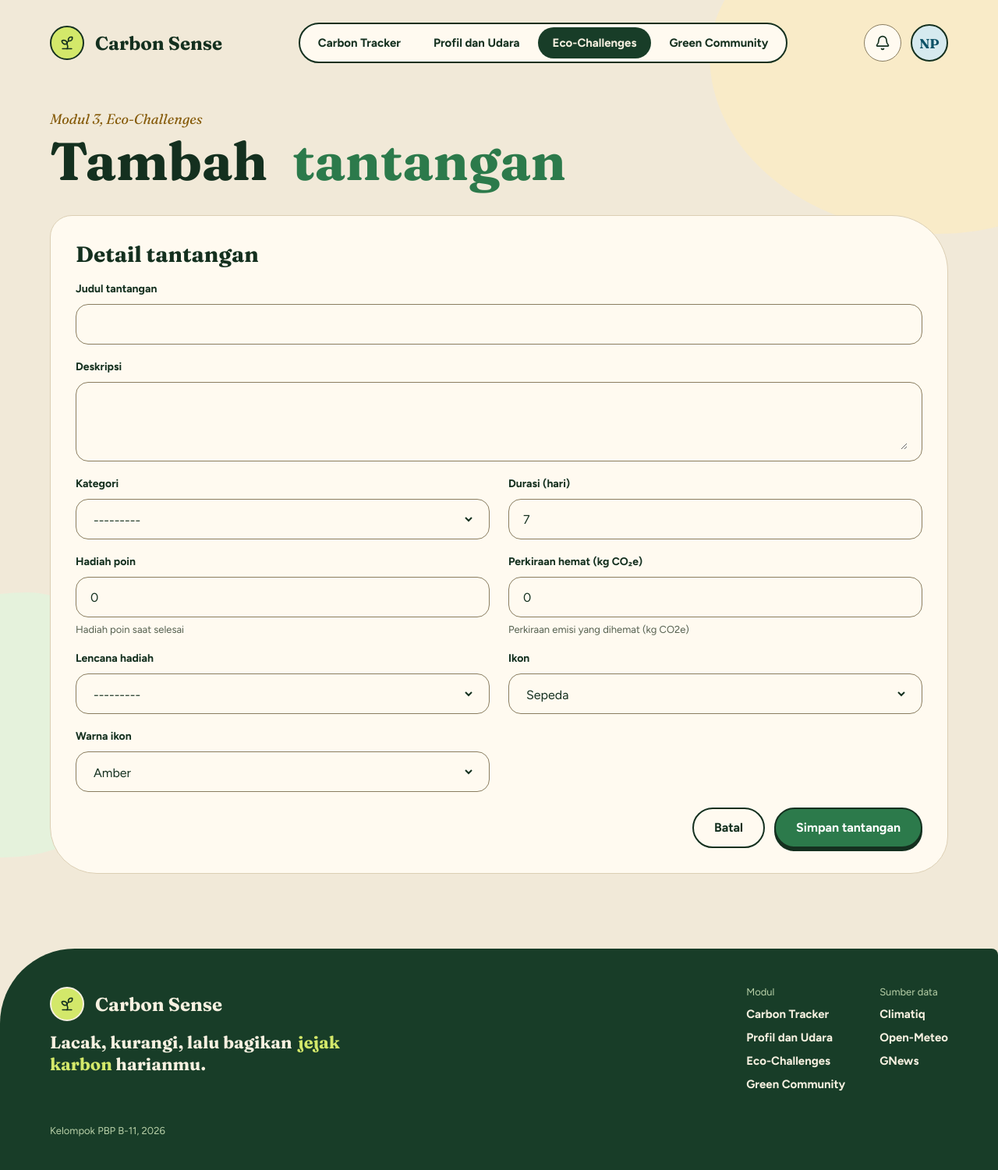
After one commit to PBP-B-11/carbon-sense, a Django app: page /challenges/tambah/ in a window 1280 px wide. The commit adds this page. Shown: the whole page at 78% size. Run offline with Django 5.2, Linux system fonts and the light colour scheme; the visitor is signed in with stand-in values (Sample User, id 1); data that the repository does not hold is empty.

Commit message:
feat: add create challenge form page

```diff
--- /dev/null
+++ b/challenges/forms.py
@@ -0,0 +1,56 @@
+from django import forms
+
+from .models import Challenge
+
+# Simbol ikon yang tersedia di sprite base.html
+IKON_PILIHAN = [
+    ("bike", "Sepeda"),
+    ("train-front", "Kereta"),
+    ("car", "Mobil"),
+    ("zap", "Listrik"),
+    ("sun", "Matahari"),
+    ("wind", "Angin"),
+    ("droplets", "Air"),
+    ("utensils", "Makanan"),
+    ("leaf", "Daun"),
+    ("sprout", "Tunas"),
+    ("star", "Bintang"),
+    ("award", "Penghargaan"),
+]
+
+
+class TantanganForm(forms.ModelForm):
+    icon = forms.ChoiceField(label="Ikon", choices=IKON_PILIHAN)
+
+    class Meta:
+        model = Challenge
+        fields = [
+            "title",
+            "description",
+            "category",
+            "duration_days",
+            "points",
+            "estimated_saving_kg",
+            "badge",
+            "icon",
+            "tone",
+        ]
+        labels = {
+            "title": "Judul tantangan",
+            "description": "Deskripsi",
+            "category": "Kategori",
+            "duration_days": "Durasi (hari)",
+            "points": "Hadiah poin",
+            "estimated_saving_kg": "Perkiraan hemat (kg CO₂e)",
+            "badge": "Lencana hadiah",
+            "tone": "Warna ikon",
+        }
+        widgets = {
+            "description": forms.Textarea(attrs={"rows": 3}),
+        }
+
+    def clean_duration_days(self):
+        durasi = self.cleaned_data["duration_days"]
+        if durasi < 1:
+            raise forms.ValidationError("Durasi minimal 1 hari.")
+        return durasi
--- a/challenges/templates/challenges/challenges.html
+++ b/challenges/templates/challenges/challenges.html
@@ -17,6 +17,7 @@
         <div class="page-tools page-tools--tight">
           <span class="pill pill--amber"><svg width="16" height="16" viewBox="0 0 24 24" fill="none" stroke="currentColor" stroke-width="2" stroke-linecap="round" stroke-linejoin="round" aria-hidden="true"><use href="#i-star"/></svg>{{ total_points }} poin</span>
           <span class="pill pill--streak"><svg width="16" height="16" viewBox="0 0 24 24" fill="none" stroke="currentColor" stroke-width="2" stroke-linecap="round" stroke-linejoin="round" aria-hidden="true"><use href="#i-flame"/></svg>Streak {{ streak }} hari</span>
+          <a class="btn btn--primary" href="{% url 'challenges:tambah' %}"><svg width="20" height="20" viewBox="0 0 24 24" fill="none" stroke="currentColor" stroke-width="2" stroke-linecap="round" stroke-linejoin="round" aria-hidden="true"><use href="#i-plus"/></svg>Tambah tantangan</a>
         </div>
       </div>
 
--- /dev/null
+++ b/challenges/templates/challenges/tambah.html
@@ -0,0 +1,42 @@
+{% extends "base.html" %}
+
+{% block title %}Carbon Sense: Tambah Tantangan{% endblock %}
+
+{% block blobs %}
+  <i class="blob blob--challenge-1" aria-hidden="true"></i>
+  <i class="blob blob--challenge-2" aria-hidden="true"></i>
+{% endblock %}
+
+{% block content %}
+    <div class="container">
+      <div class="page-title">
+        <div>
+          <span class="eyebrow t-amber">Modul 3, Eco-Challenges</span>
+          <h1 class="hl-gap-18">Tambah <span class="hl">tantangan</span></h1>
+        </div>
+      </div>
+
+      <section class="card card--a form-card" aria-labelledby="judul-form">
+        <h2 class="card-title" id="judul-form">Detail tantangan</h2>
+        <form method="post" novalidate>
+          {% csrf_token %}
+          {% if form.non_field_errors %}
+          <p class="field-error" role="alert">{{ form.non_field_errors|join:" " }}</p>
+          {% endif %}
+          <div class="form-grid">
+            {% for field in form %}
+            <label class="field{% if field.name == 'title' or field.name == 'description' %} field--wide{% endif %}" for="{{ field.id_for_label }}">{{ field.label }}
+              <span class="input{% if field.name == 'description' %} input--area{% endif %}">{{ field }}</span>
+              {% if field.help_text %}<span class="hint">{{ field.help_text }}</span>{% endif %}
+              {% for error in field.errors %}<span class="field-error" role="alert">{{ error }}</span>{% endfor %}
+            </label>
+            {% endfor %}
+          </div>
+          <div class="form-actions">
+            <a class="btn" href="{% url 'challenges:index' %}">Batal</a>
+            <button class="btn btn--primary" type="submit">Simpan tantangan</button>
+          </div>
+        </form>
+      </section>
+    </div>
+{% endblock %}
--- a/challenges/urls.py
+++ b/challenges/urls.py
@@ -6,4 +6,5 @@ app_name = "challenges"
 
 urlpatterns = [
     path("", views.daftar_tantangan, name="index"),
+    path("tambah/", views.tambah_tantangan, name="tambah"),
 ]
--- a/challenges/views.py
+++ b/challenges/views.py
@@ -7,6 +7,7 @@ from django.http import Http404
 from django.shortcuts import get_object_or_404, redirect, render
 from django.utils import timezone
 
+from .forms import TantanganForm
 from .models import Badge, Challenge, Participation, PointEntry, UserBadge
 from .utils import hitung_streak, sudah_checkin_hari_ini, total_poin
 
@@ -80,6 +81,16 @@ AKSI = {"ikut": ikuti, "checkin": checkin, "berhenti": berhenti}
 
 
 @login_required
+def tambah_tantangan(request):
+    form = TantanganForm(request.POST or None)
+    if request.method == "POST" and form.is_valid():
+        tantangan = form.save()
+        messages.success(request, f'Tantangan "{tantangan.title}" ditambahkan.')
+        return redirect("challenges:index")
+    return render(request, "challenges/tambah.html", {"form": form})
+
+
+@login_required
 def daftar_tantangan(request):
     user = request.user
 
--- a/static/css/styles.css
+++ b/static/css/styles.css
@@ -2389,3 +2389,46 @@ main {
 .col-150 {
   width: 150px;
 }
+
+/* ---------- Formulir tambah tantangan ---------- */
+.form-card {
+  margin-top: 28px;
+  padding: 32px;
+}
+
+.form-card .form-grid {
+  margin-top: 19px;
+}
+
+.form-grid .field--wide {
+  grid-column: 1 / -1;
+}
+
+.input select,
+.input textarea {
+  flex: 1;
+  min-width: 0;
+  border: 0;
+  background: transparent;
+  font: inherit;
+  color: inherit;
+  outline: none;
+}
+
+.input--area {
+  height: auto;
+  align-items: flex-start;
+  padding-block: 14px;
+}
+
+.input textarea {
+  min-height: 72px;
+  resize: vertical;
+}
+
+.field-error {
+  font-weight: 400;
+  font-size: 13px;
+  line-height: 16px;
+  color: var(--color-error-text);
+}
```
